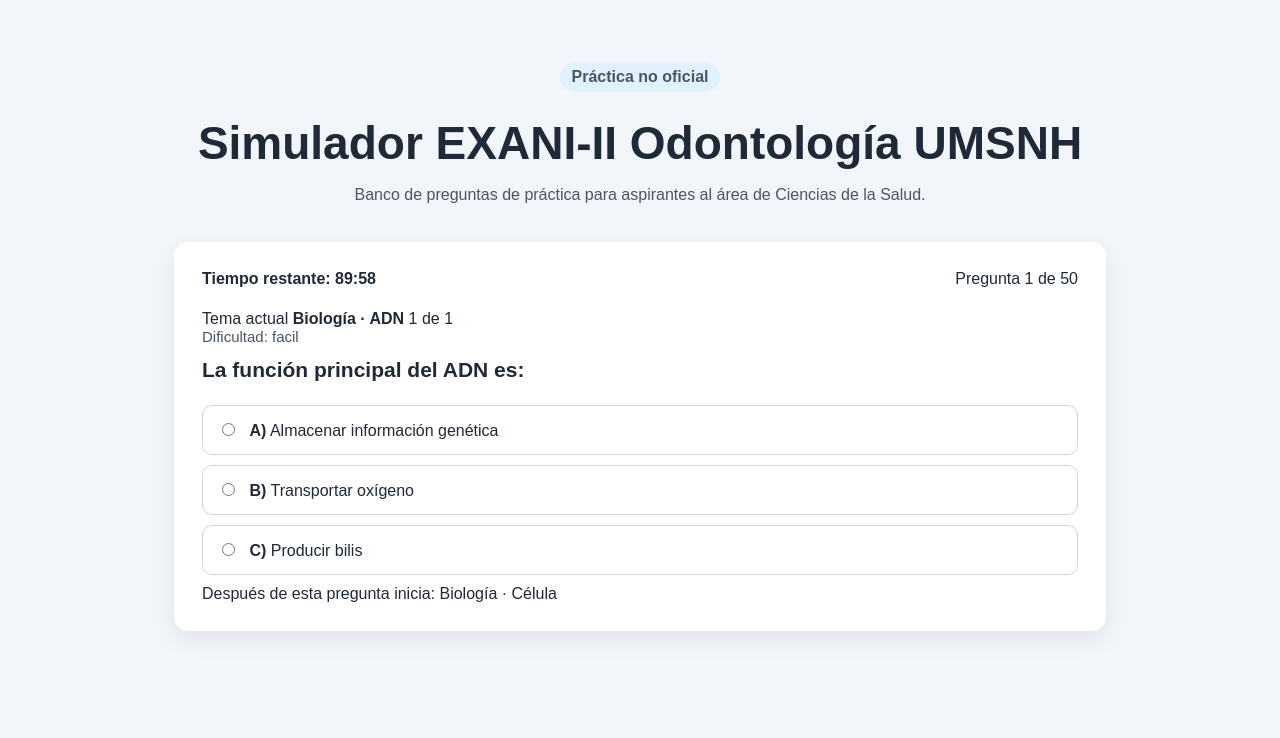
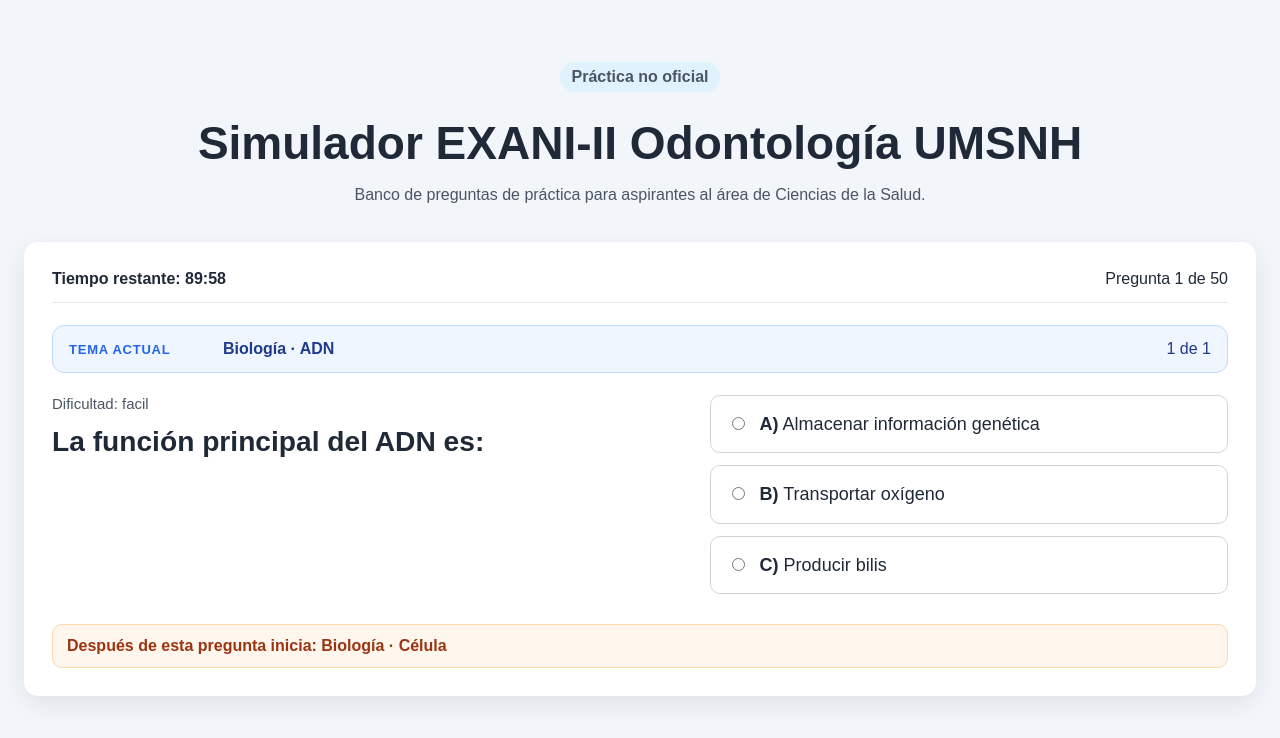
Before and after one commit to rMonroy33/simulador-exani-odontologia, a plain HTML site: page index.html in a window 1280 px wide. Both pictures are taken after a click on the button "Iniciar simulacro". Drawn offline with Linux system fonts and the light colour scheme.

Commit message:
Expandir diseño del simulador a pantalla completa

```diff
--- a/style.css
+++ b/style.css
@@ -1 +1,174 @@
-*{box-sizing:border-box}body{margin:0;font-family:Arial,Helvetica,sans-serif;background:#f2f5f9;color:#1f2937}#app{max-width:980px;margin:0 auto;padding:24px}.hero{text-align:center;padding:22px 10px}.hero h1{margin:8px 0;font-size:clamp(28px,5vw,46px)}.hero p{color:#4b5563}.badge{display:inline-block;padding:6px 12px;background:#e0f2fe;color:#075985;border-radius:999px;font-weight:700}.card{background:#fff;border-radius:14px;padding:28px;box-shadow:0 8px 24px rgba(15,23,42,.08);margin-bottom:22px}.hidden{display:none}button{border:0;border-radius:10px;padding:13px 18px;background:#1d4ed8;color:white;font-size:16px;font-weight:700;cursor:pointer}button:hover{background:#1e40af}.topbar{display:flex;justify-content:space-between;gap:14px;flex-wrap:wrap;margin-bottom:22px}.meta{color:#4b5563;margin-bottom:10px;font-size:15px}.question-text{font-size:21px;font-weight:800;line-height:1.45;margin-bottom:20px;white-space:pre-line}.option{display:block;padding:14px;border:1px solid #d1d5db;border-radius:10px;margin-bottom:10px;cursor:pointer}.option:hover{background:#f9fafb}.option input{margin-right:10px}#nextButton{margin-top:14px}.area-result{padding:12px;background:#f9fafb;border-radius:10px;margin:8px 0}.review-item{border-top:1px solid #e5e7eb;padding:18px 0}.correct{color:#047857;font-weight:700}.incorrect{color:#b91c1c;font-weight:700}@media(max-width:600px){#app{padding:12px}.card{padding:18px}}
+*{box-sizing:border-box}
+
+body{
+  margin:0;
+  font-family:Arial,Helvetica,sans-serif;
+  background:#f2f5f9;
+  color:#1f2937;
+}
+
+#app{
+  width:100%;
+  max-width:1400px;
+  margin:0 auto;
+  padding:24px;
+}
+
+.hero{
+  text-align:center;
+  padding:22px 10px;
+}
+
+.hero h1{
+  margin:8px 0;
+  font-size:clamp(28px,5vw,46px);
+}
+
+.hero p{color:#4b5563}
+
+.badge{
+  display:inline-block;
+  padding:6px 12px;
+  background:#e0f2fe;
+  color:#075985;
+  border-radius:999px;
+  font-weight:700;
+}
+
+.card{
+  width:100%;
+  background:#fff;
+  border-radius:14px;
+  padding:28px;
+  box-shadow:0 8px 24px rgba(15,23,42,.08);
+  margin-bottom:22px;
+}
+
+.hidden{display:none}
+
+button{
+  border:0;
+  border-radius:10px;
+  padding:13px 18px;
+  background:#1d4ed8;
+  color:white;
+  font-size:16px;
+  font-weight:700;
+  cursor:pointer;
+}
+
+button:hover{background:#1e40af}
+
+.topbar{
+  display:flex;
+  justify-content:space-between;
+  align-items:center;
+  gap:14px;
+  flex-wrap:wrap;
+  margin-bottom:22px;
+  padding-bottom:14px;
+  border-bottom:1px solid #e5e7eb;
+}
+
+.meta{
+  color:#4b5563;
+  margin-bottom:10px;
+  font-size:15px;
+}
+
+.topic-banner{
+  width:100%;
+  display:grid;
+  grid-template-columns:140px 1fr auto;
+  gap:14px;
+  align-items:center;
+  padding:14px 16px;
+  background:#eff6ff;
+  border:1px solid #bfdbfe;
+  border-radius:12px;
+  color:#1e3a8a;
+  margin-bottom:22px;
+}
+
+.topic-label{
+  font-size:13px;
+  text-transform:uppercase;
+  letter-spacing:.06em;
+  font-weight:800;
+  color:#2563eb;
+}
+
+.question-layout{
+  display:grid;
+  grid-template-columns:minmax(320px,1.1fr) minmax(320px,.9fr);
+  gap:24px;
+  align-items:start;
+  width:100%;
+}
+
+.question-panel,
+.answers-panel{
+  width:100%;
+}
+
+.question-text{
+  font-size:clamp(20px,2.2vw,30px);
+  font-weight:800;
+  line-height:1.45;
+  margin-bottom:20px;
+  white-space:pre-line;
+}
+
+.option{
+  display:block;
+  width:100%;
+  padding:16px;
+  border:1px solid #d1d5db;
+  border-radius:10px;
+  margin-bottom:12px;
+  cursor:pointer;
+  font-size:18px;
+  line-height:1.35;
+}
+
+.option:hover{background:#f9fafb}
+.option input{margin-right:10px}
+
+#nextButton{
+  margin-top:18px;
+  width:min(100%,320px);
+}
+
+.next-topic-notice{
+  margin-top:18px;
+  padding:12px 14px;
+  background:#fff7ed;
+  border:1px solid #fed7aa;
+  color:#9a3412;
+  border-radius:10px;
+  font-weight:700;
+}
+
+.area-result{
+  padding:12px;
+  background:#f9fafb;
+  border-radius:10px;
+  margin:8px 0;
+}
+
+.review-item{
+  border-top:1px solid #e5e7eb;
+  padding:18px 0;
+}
+
+.correct{color:#047857;font-weight:700}
+.incorrect{color:#b91c1c;font-weight:700}
+
+@media(max-width:800px){
+  #app{padding:12px}
+  .card{padding:18px}
+  .topic-banner{grid-template-columns:1fr;gap:6px}
+  .question-layout{grid-template-columns:1fr}
+  .option{font-size:16px}
+  #nextButton{width:100%}
+}
```
